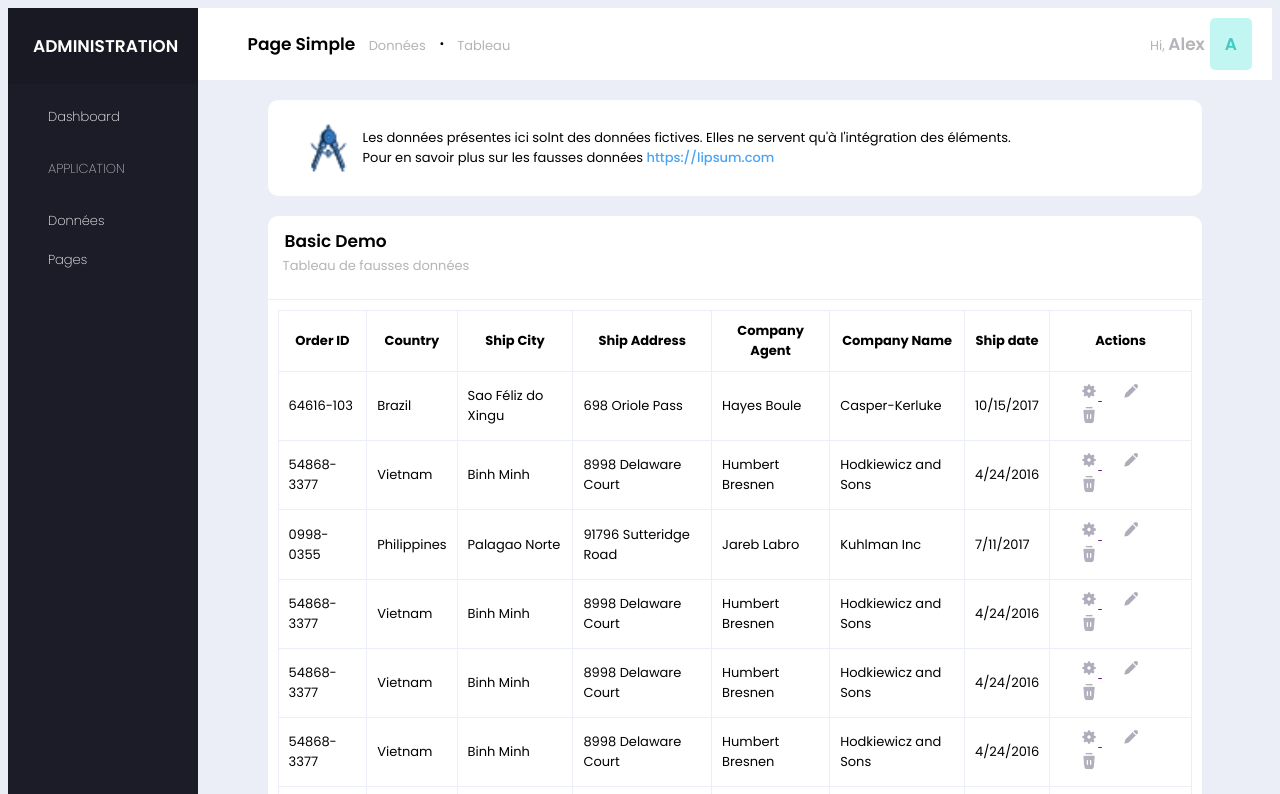
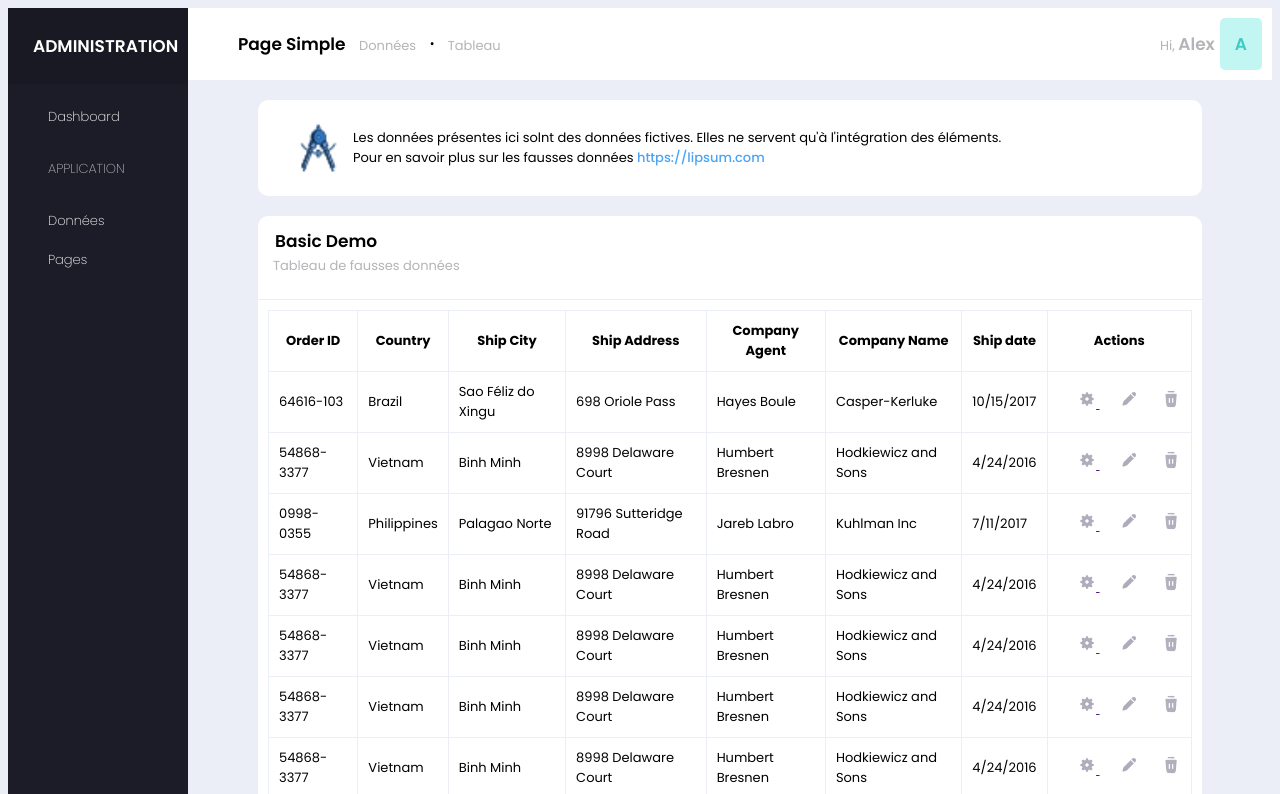
Before and after one commit to MarineHerbeth/Templates, a plain HTML site: page index.html in a window 1280 px wide. Shown: the top 794 px of the page. Drawn offline with Linux system fonts and the light colour scheme.

Commit message:
feat: add overflow

```diff
--- a/index.html
+++ b/index.html
@@ -5,6 +5,7 @@
     <meta name="viewport" content="width=device-width, initial-scale=1.0">
     <title>Document</title>
     <link rel="stylesheet" href="style.css">
+    <meta name="viewport" content="width=device-width, initial-scale=1.0">
     <link rel="preconnect" href="https://fonts.googleapis.com">
 <link rel="preconnect" href="https://fonts.gstatic.com" crossorigin>
 <link href="https://fonts.googleapis.com/css2?family=Poppins:ital,wght@0,100;0,200;0,300;0,400;0,500;0,600;0,700;0,800;0,900;1,100;1,200;1,300;1,400;1,500;1,600;1,700;1,800;1,900&display=swap" rel="stylesheet">
@@ -20,7 +21,7 @@
             <li><a href="">Pages</a></li>
         </ul>
     </nav>
-    <section>
+    <section class="test">
     <header class="background-white">
         <ul class="liste-horizontale">
             <strong>Page Simple</strong>
--- a/style.css
+++ b/style.css
@@ -9,6 +9,7 @@ font-size: small;
 nav {
     background-color: #1c1c28;
     width: 15%;
+    min-width: 180px;
     font-weight: 200;
 }
 
@@ -28,6 +29,11 @@ nav ul {
 nav a {
     text-decoration: none;
     color: white;
+}
+
+.test {
+    width: 100%;
+    overflow:hidden;
 }
 
 .grey-text {
@@ -75,6 +81,7 @@ td, th {
 
 table {
     border-collapse: collapse;
+    width: 100%;
 }
 
 #radius-top {
@@ -91,9 +98,11 @@ table {
     line-height: 10px;
 }
 
-header {display: flex;
+header {
+    display: flex;
     justify-content: space-between;
     padding: 10px;
+    width: 100%;
 }
 
 .squared {
@@ -101,7 +110,7 @@ header {display: flex;
     padding-left: 15px;
     padding-right: 15px;
     margin-left: 5px;
-    margin-right: 10px;
+    margin-right: 20px;
     border-radius: 5px;
     color: #41cac3;
 }
@@ -124,6 +133,7 @@ header div {
 #flex {
     display: flex;
     align-items: center;
+    overflow: auto;
 }
 #flex img {
     width: 50px;
```
